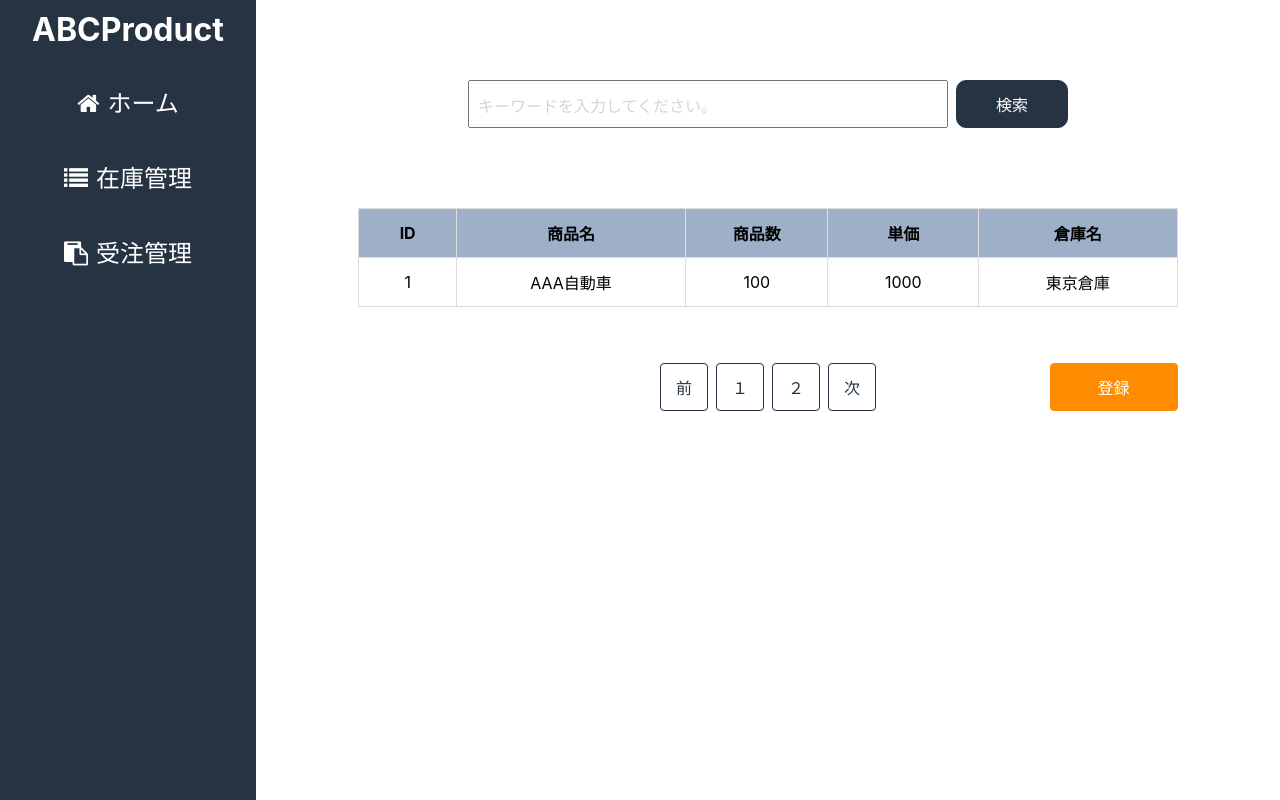
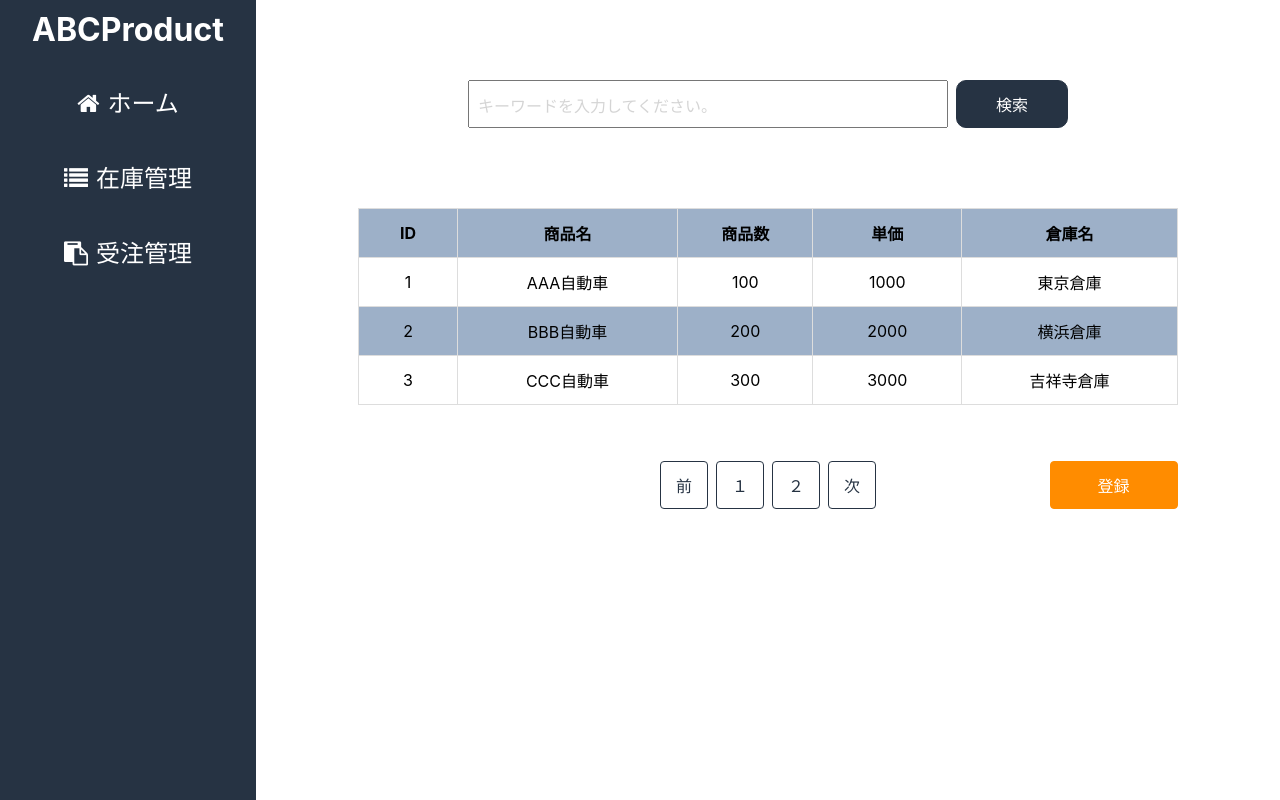
Before and after one commit to sonjinhyeok/Test-abcproduct, a React (Create React App) app: page /stock in a window 1280 px wide. Built offline with nearby package versions, Linux system fonts and the light colour scheme.

Commit message:
itemTable fixed

```diff
--- a/src/components/Tables/ItemTable/ItemTable.tsx
+++ b/src/components/Tables/ItemTable/ItemTable.tsx
@@ -30,6 +30,40 @@ const ItemTable = () => {
                     <Link to="/detail" className="link__text">{data.items[0].warehouseName}</Link>
                 </td>
             </tr>
+            <tr>
+                <td>
+                    <Link to="/detail" className="link__text">{data.items[1].id}</Link>
+                </td>
+                <td>
+                    <Link to="/detail" className="link__text">{data.items[1].itemName}</Link>
+                </td>
+                <td>
+                    <Link to="/detail" className="link__text">{data.items[1].counts}</Link>
+                </td>
+                <td>
+                    <Link to="/detail" className="link__text">{data.items[1].price}</Link>
+                </td>
+                <td>
+                    <Link to="/detail" className="link__text">{data.items[1].warehouseName}</Link>
+                </td>
+            </tr>
+            <tr>
+                <td>
+                    <Link to="/detail" className="link__text">{data.items[2].id}</Link>
+                </td>
+                <td>
+                    <Link to="/detail" className="link__text">{data.items[2].itemName}</Link>
+                </td>
+                <td>
+                    <Link to="/detail" className="link__text">{data.items[2].counts}</Link>
+                </td>
+                <td>
+                    <Link to="/detail" className="link__text">{data.items[2].price}</Link>
+                </td>
+                <td>
+                    <Link to="/detail" className="link__text">{data.items[2].warehouseName}</Link>
+                </td>
+            </tr>
         </table>
     );
 }
```
